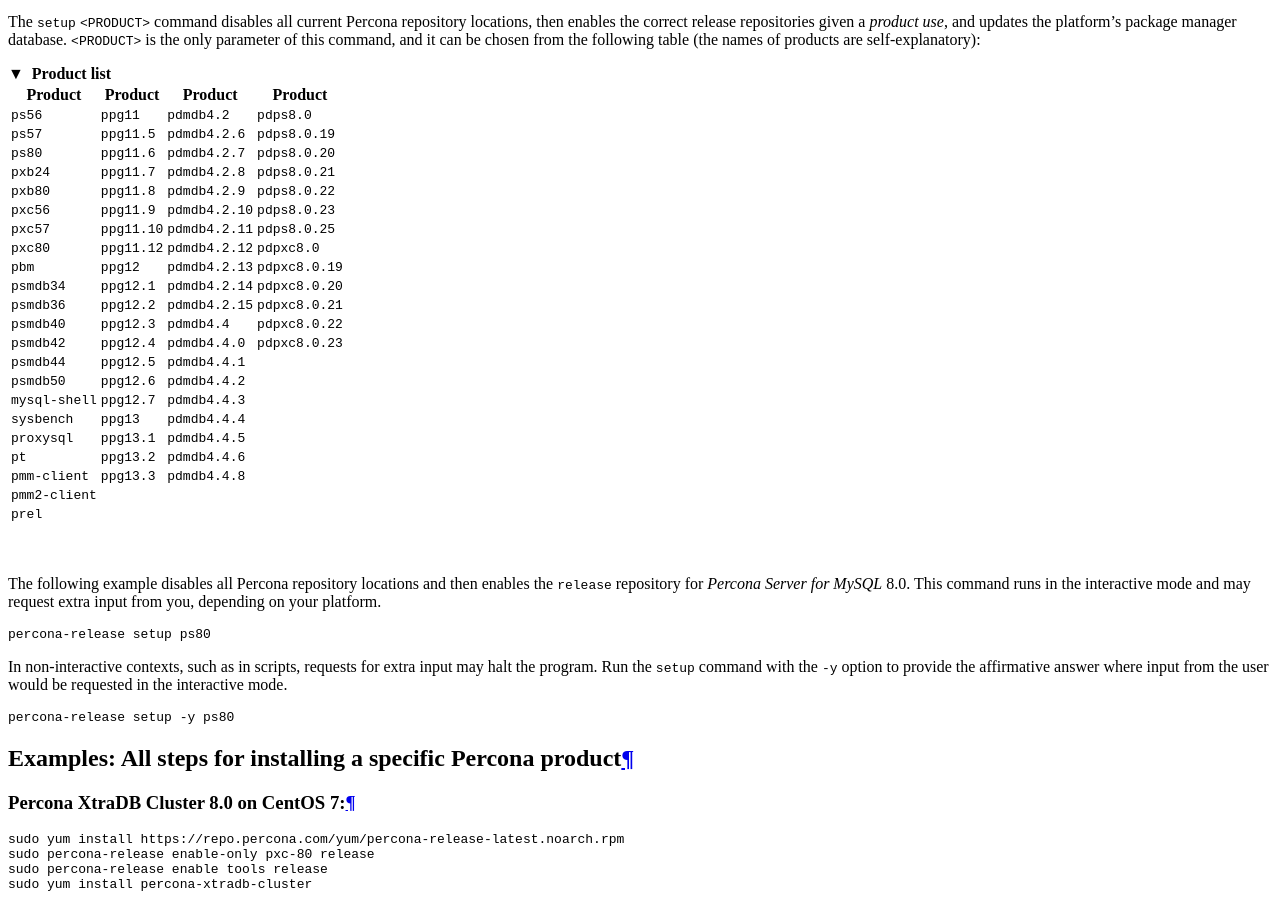
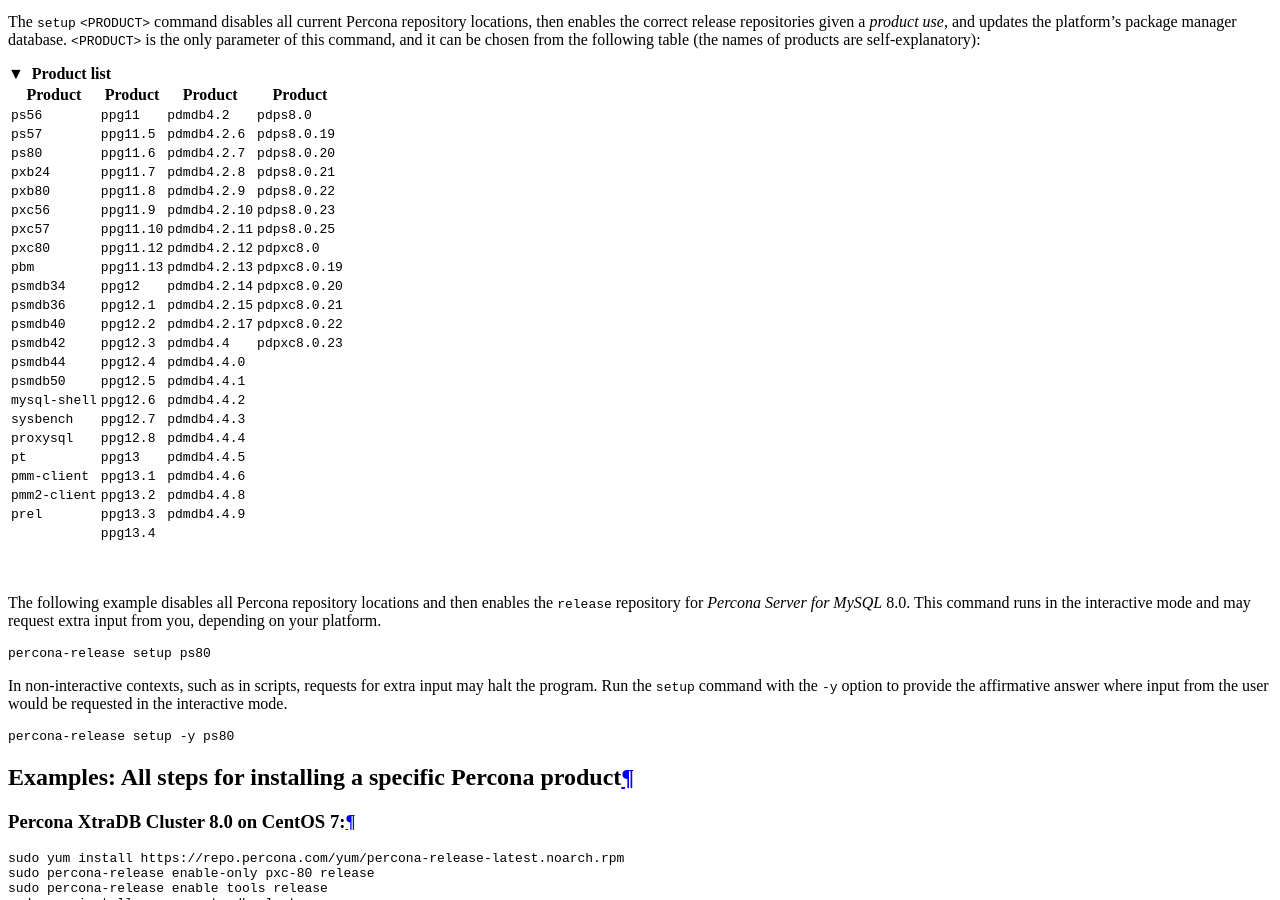
Before and after one commit to percona/repo-config-docs, an MkDocs documentation site: the page built from docs/percona-release.md, in a window 1280 px wide and 900 px high, scrolled down 1024 px. Built offline with MkDocs 1.6.1 and Material for MkDocs 9.7.7, drawn with Linux system fonts in a browser that asks for light colours; nearby versions of some CDN libraries.

Commit message:
PREL-168 Update repo lists with PDMDB 4.4.9, 4.2.17, PPG11.13, 12.8, 13.4 (#58)
modified:   docs/percona-release.md
	modified:   docs/repository-location.md

```diff
--- a/docs/percona-release.md
+++ b/docs/percona-release.md
@@ -84,20 +84,22 @@
     |  ``pxc56``      | ``ppg11.9``     | ``pdmdb4.2.10`` | ``pdps8.0.23``  |
     |  ``pxc57``      | ``ppg11.10``    | ``pdmdb4.2.11`` | ``pdps8.0.25``  |
     |  ``pxc80``      | ``ppg11.12``    | ``pdmdb4.2.12`` | ``pdpxc8.0``    |
-    | ``pbm``         | ``ppg12``       | ``pdmdb4.2.13`` | ``pdpxc8.0.19`` |
-    | ``psmdb34``     | ``ppg12.1``     | ``pdmdb4.2.14`` | ``pdpxc8.0.20`` |
-    | ``psmdb36``     | ``ppg12.2``     | ``pdmdb4.2.15`` | ``pdpxc8.0.21`` |
-    | ``psmdb40``     | ``ppg12.3``     | ``pdmdb4.4``    | ``pdpxc8.0.22`` |
-    | ``psmdb42``     | ``ppg12.4``     | ``pdmdb4.4.0``  | ``pdpxc8.0.23`` |
-    | ``psmdb44``     | ``ppg12.5``     | ``pdmdb4.4.1``  |  |
-    | ``psmdb50``     | ``ppg12.6``     | ``pdmdb4.4.2``  |  |
-    |``mysql-shell``  | ``ppg12.7``     | ``pdmdb4.4.3``  |  |
-    | ``sysbench``    | ``ppg13``       | ``pdmdb4.4.4``  |  |
-    | ``proxysql``    | ``ppg13.1``     | ``pdmdb4.4.5``  |  |
-    | ``pt``          | ``ppg13.2``     | ``pdmdb4.4.6``  |   |
-    | ``pmm-client``  | ``ppg13.3``     | ``pdmdb4.4.8``  |   |
-    | ``pmm2-client`` |  |   |   |
-    | ``prel``        |  |   |   |
+    | ``pbm``         | ``ppg11.13``    | ``pdmdb4.2.13`` | ``pdpxc8.0.19`` |
+    | ``psmdb34``     | ``ppg12``       | ``pdmdb4.2.14`` | ``pdpxc8.0.20`` |
+    | ``psmdb36``     | ``ppg12.1``     | ``pdmdb4.2.15`` | ``pdpxc8.0.21`` |
+    | ``psmdb40``     | ``ppg12.2``     | ``pdmdb4.2.17`` | ``pdpxc8.0.22`` |
+    | ``psmdb42``     | ``ppg12.3``     | ``pdmdb4.4``    | ``pdpxc8.0.23`` |
+    | ``psmdb44``     | ``ppg12.4``     | ``pdmdb4.4.0``  |  |
+    | ``psmdb50``     | ``ppg12.5``     | ``pdmdb4.4.1``  |  |
+    |``mysql-shell``  | ``ppg12.6``     | ``pdmdb4.4.2``  |  |
+    | ``sysbench``    | ``ppg12.7``     | ``pdmdb4.4.3``  |  |
+    | ``proxysql``    | ``ppg12.8``     | ``pdmdb4.4.4``  |  |
+    | ``pt``          | ``ppg13``       | ``pdmdb4.4.5``  |   |
+    | ``pmm-client``  | ``ppg13.1``     | ``pdmdb4.4.6``  |   |
+    | ``pmm2-client`` | ``ppg13.2``     | ``pdmdb4.4.8``  |   |
+    | ``prel``        | ``ppg13.3``     | ``pdmdb4.4.9``  |   |
+    |                 | ``ppg13.4``
+
 
 &nbsp;
 
```
Also changed, not shown: docs/repository-location.md (+4 -0 lines).
